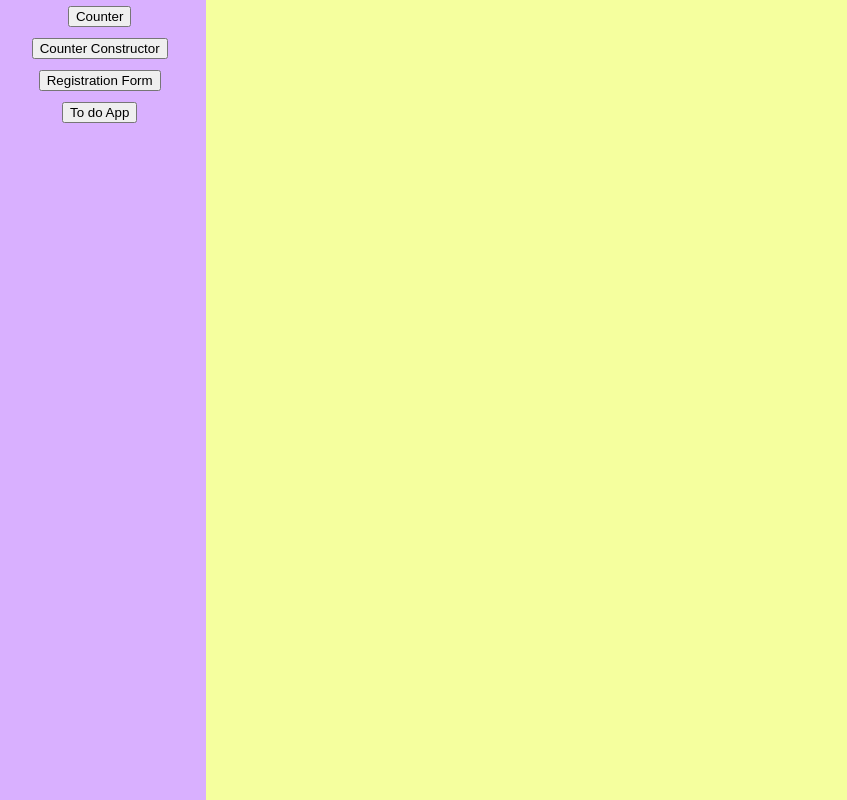
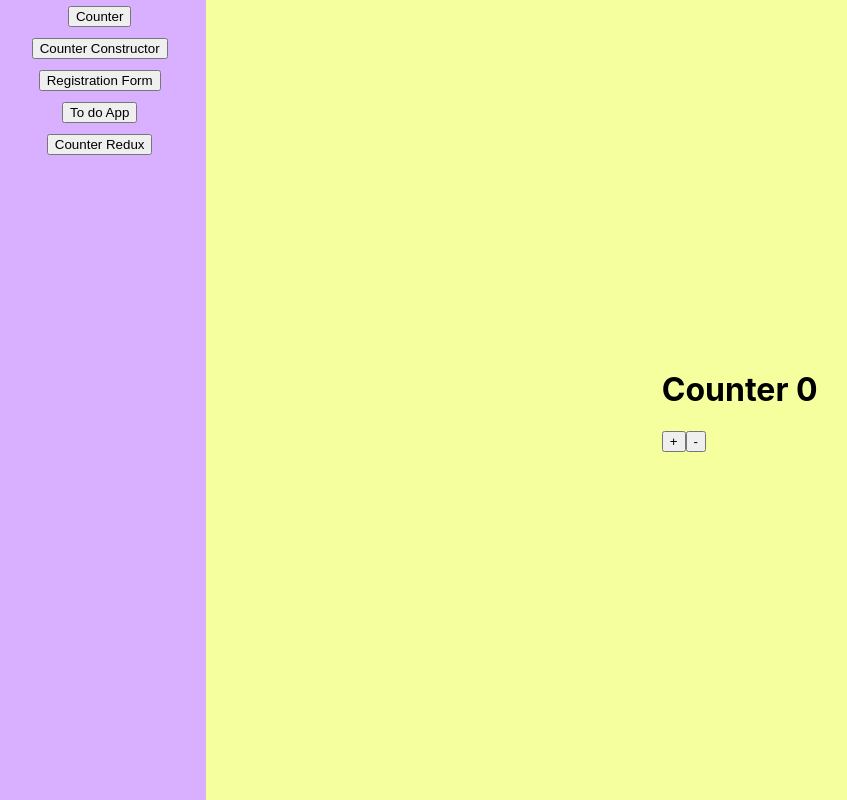
Before and after one commit to iamvlado93/iTechArt-tasks, a React (Create React App) app: page /counter-redux in a window 1280 px wide. Shown: the whole page, without its empty margins (7-854 px from the left). Built offline with nearby package versions, Linux system fonts and the light colour scheme.

Commit message:
feat: added counter-redux with all dependencies

```diff
--- a/package.json
+++ b/package.json
@@ -3,6 +3,7 @@
   "version": "0.1.0",
   "private": true,
   "dependencies": {
+    "@reduxjs/toolkit": "^1.5.1",
     "@testing-library/jest-dom": "^5.12.0",
     "@testing-library/react": "^11.2.6",
     "@testing-library/user-event": "^12.8.3",
@@ -10,8 +11,10 @@
     "react": "^17.0.2",
     "react-dom": "^17.0.2",
     "react-icons": "^4.2.0",
+    "react-redux": "^7.2.4",
     "react-router-dom": "^5.2.0",
     "react-scripts": "4.0.3",
+    "redux": "^4.1.0",
     "web-vitals": "^1.1.1"
   },
   "scripts": {
--- a/src/App.js
+++ b/src/App.js
@@ -5,6 +5,7 @@ import Profile from './modules/RegistrationForm/Profile';
 import Counter from './modules/Counter';
 import CounterConstructor from './modules/CounterConstructor';
 import TodoForm from './modules/ToDoApp/index';
+import CounterRedux from './modules/CounterRedux/index';
 
 import {
   BrowserRouter as Router,
@@ -22,6 +23,7 @@ export default function App() {
         <Link to='/counter-constructor'><button>Counter Constructor</button></Link>
         <Link to='/registration-form'><button>Registration Form</button></Link>
         <Link to='/todo-app'><button>To do App</button></Link>
+        <Link to='/counter-redux'><button>Counter Redux</button></Link>
       </nav>
 
       <main className='main'>
@@ -41,9 +43,11 @@ export default function App() {
           <Route path="/todo-app">
             <TodoForm/>
           </Route>
+          <Route path="/counter-redux">
+            <CounterRedux/>
+          </Route>
         </Switch>
       </main>
-
     </Router>
   );
 }
--- a/src/index.js
+++ b/src/index.js
@@ -2,10 +2,18 @@ import React from 'react';
 import ReactDOM from 'react-dom';
 import './index.css';
 import App from './App';
+import { createStore } from 'redux';
+import allReducers from './modules/CounterRedux/reducers/index';
+import { Provider } from 'react-redux';
+
+const store = createStore(allReducers,
+  window.__REDUX_DEVTOOLS_EXTENSION__ && window.__REDUX_DEVTOOLS_EXTENSION__());
 
 ReactDOM.render(
   <React.StrictMode>
-    <App />
+    <Provider store={store}>
+      <App />
+    </Provider>
   </React.StrictMode>,
   document.getElementById('root')
 );
--- /dev/null
+++ b/src/modules/CounterRedux/actions/index.js
@@ -0,0 +1,11 @@
+export const increment = () => {
+    return {
+        type: 'INCREMENT'
+    };
+};
+
+export const decrement = () => {
+    return {
+        type: 'DECREMENT'
+    };
+};
--- /dev/null
+++ b/src/modules/CounterRedux/index.js
@@ -0,0 +1,19 @@
+import React from 'react';
+import { useSelector, useDispatch } from 'react-redux';
+import { increment, decrement } from './actions';
+
+function CounterRedux() {
+
+    const counter = useSelector(state => state.counter);
+    const dispatch = useDispatch();
+
+    return (
+        <div>
+            <h1>Counter {counter}</h1>
+            <button onClick={() => dispatch(increment())}>+</button>
+            <button onClick={() => dispatch(decrement())}>-</button>
+        </div>
+    )
+}
+
+export default CounterRedux;
--- /dev/null
+++ b/src/modules/CounterRedux/reducers/counterReducer.js
@@ -0,0 +1,12 @@
+const counterReducer = ( state = 0, action ) => {
+    switch(action.type) {
+        case 'INCREMENT':
+            return state + 1;
+        case 'DECREMENT':
+            return state - 1;
+        default :
+            return state;
+    }
+};
+
+export default counterReducer;
--- /dev/null
+++ b/src/modules/CounterRedux/reducers/index.js
@@ -0,0 +1,10 @@
+import counterReducer from "./counterReducer";
+import isLoggedReducer from './isLogged';
+import  { combineReducers } from 'redux';
+
+const allReducers = combineReducers({
+    counter: counterReducer,
+    isLogged: isLoggedReducer
+})
+
+export default allReducers;
--- /dev/null
+++ b/src/modules/CounterRedux/reducers/isLogged.js
@@ -0,0 +1,10 @@
+const isLoggedReducer = (state = false, action) => {
+    switch(action.type) {
+        case 'SIGN_IN':
+            return true;
+        default:
+            return state;
+    }
+}
+
+export default isLoggedReducer;
```
Also changed, not shown: 1 other file (tests, documents, lock files or other folders).
